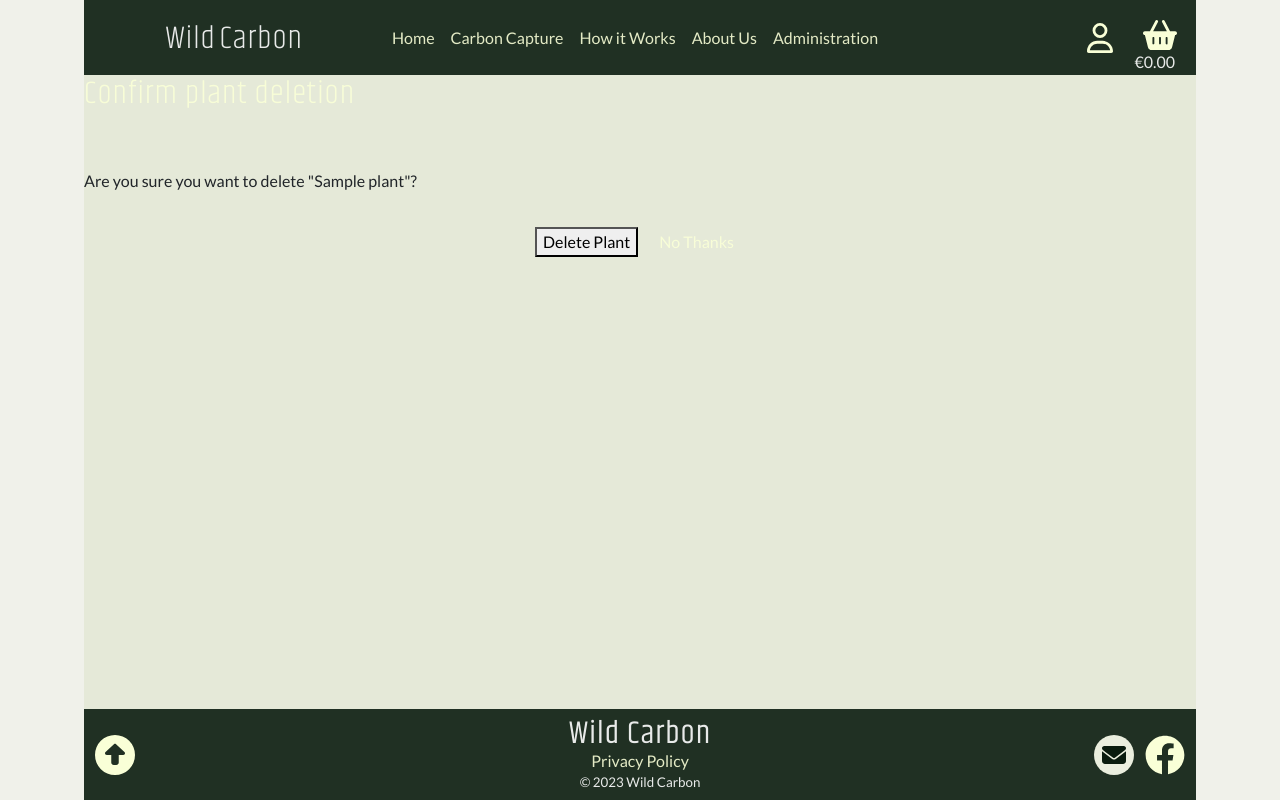
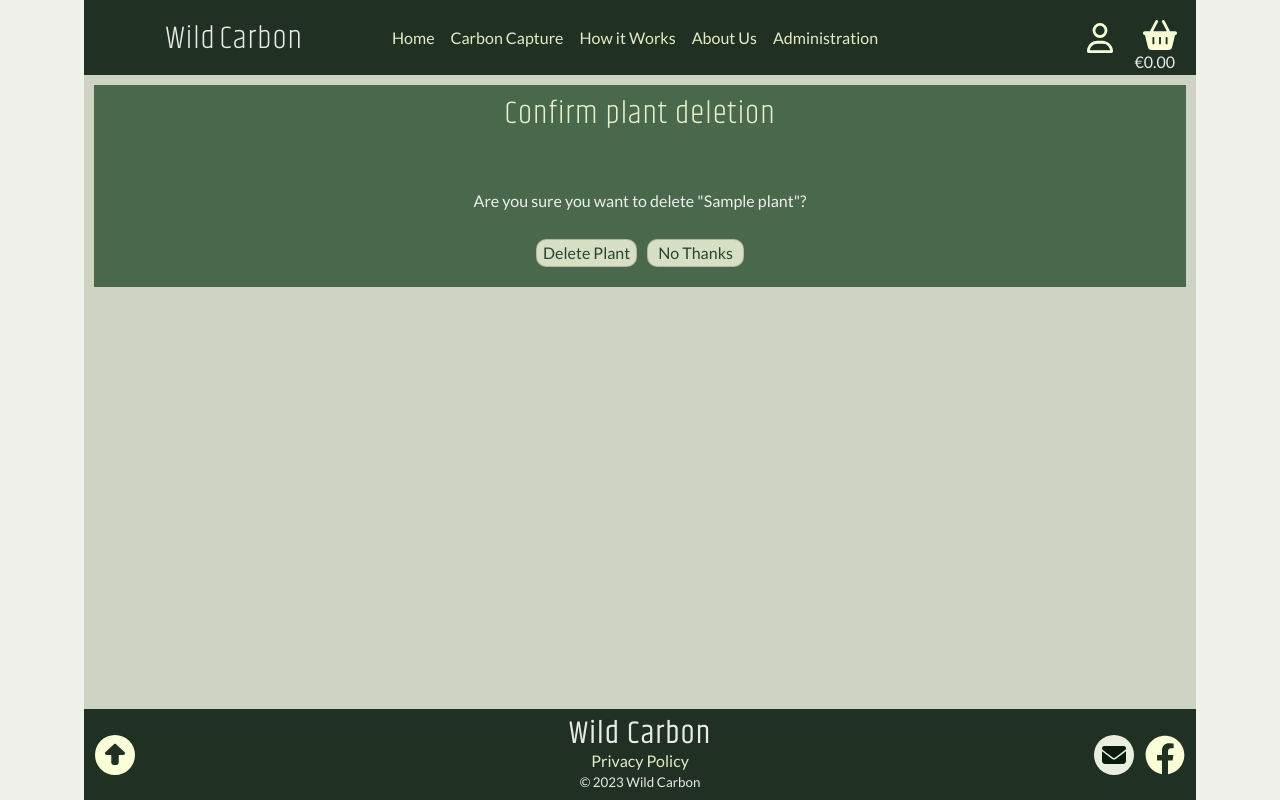
Before and after one commit to Stephen-J-Whitaker/wild-carbon, a Django app: page /plants/delete_plant/1 in a window 1280 px wide. Run offline with Django 3.2, Linux system fonts and the light colour scheme; a user stored in the database is signed in; tables that the repository leaves empty hold one stand-in row (values such as "Sample post"); some libraries are stand-ins or nearby versions.

Commit message:
FEAT: Update delete plant confirmation page styles

```diff
--- a/plants/templates/plants/confirm_delete_plant.html
+++ b/plants/templates/plants/confirm_delete_plant.html
@@ -10,17 +10,21 @@
 {% endblock %}
 
 {% block content %}
-    <h2 class="general-header">Confirm plant deletion</h2>
+<div class="content-container">
+    <div class="inner-content-container delete-plant-inner-content-container">
+        <h1 class="content-header">Confirm plant deletion</h1>
         <div>
             <form method="post">
                 {% csrf_token %}
                 <p class="confirm-delete"><br><br>Are you sure you want to delete "{{ object }}"?</p>
                 {{ form }}
                 <div class="button-container">
-                <button type="submit">Delete Plant</button>
-                <a href="{% url 'list_plants' %}">No Thanks</a>
+                    <button class="width-100-button button light-button" type="submit">Delete Plant</button>
+                    <a class="button width-100-button button-content" href="{% url 'list_plants' %}">No Thanks</a>
                 </div>
             </form>
+        </div>
+    </div>
 </div>
 {% endblock content %}
 
--- a/plants/templates/plants/list_plants.html
+++ b/plants/templates/plants/list_plants.html
@@ -55,8 +55,10 @@
                                 <div>&#8364; {{ plant.price }} ex VAT</div>
                                 <div>SKU: {{ plant.sku }}</div>
                                 <div class="add-plant-links">
-                                    <a class="link" href="{% url 'edit_plant' plant.id %}">Edit</a> |
-                                    <a class="link" href="{% url 'delete_plant' plant.id %}">Delete</a>
+                                    <small>
+                                        <a class="link" href="{% url 'edit_plant' plant.id %}">Edit</a> |
+                                        <a class="link" href="{% url 'delete_plant' plant.id %}">Delete</a>
+                                    </small>
                                 </div>
                             </div>
                         </div>
--- a/static/css/style.css
+++ b/static/css/style.css
@@ -10,7 +10,7 @@
     --brand-font-family: Khand, Lato, Helvetica, sans-serif;
     --primary-font-family: Lato, Helvetica, sans-serif;
     --body-background-colour: rgb(240, 241, 234);
-    --main-background-colour: rgba(229, 233, 216, 1);
+    --main-background-colour: rgb(207, 211, 195);
     --header-footer-background-colour: rgba(9, 27, 14, 0.9);
     --dropdown-background-colour: rgba(9, 27, 14, 1);
     --modal-backdrop-background-colour: rgba(9, 27, 14, 0.3);
@@ -44,6 +44,7 @@
 
 /* Message */
 .message-container {
+    max-width: 90vw;
     position: fixed;
     top: 80px;
     right: 15px;
@@ -487,7 +488,8 @@ main {
     color: var(--main-font-colour);
 }
 
-.add-edit-plant-inner-content-container {
+.add-edit-plant-inner-content-container,
+.delete-plant-inner-content-container {
     flex-wrap: wrap;
     display: flex;
     flex-direction: column;
@@ -798,6 +800,7 @@ a:hover,
 }
 
 .contact-us-close-button
+.width-100-button
 .privacy-policy-close-button {
     width: 100px;
 }
--- a/templates/includes/toasts/toast_success.html
+++ b/templates/includes/toasts/toast_success.html
@@ -1,6 +1,6 @@
 {% load basket_tools %}
 
-<div class="toast align-items-center success" role="alert" aria-live="assertive" aria-atomic="true" data-bs-autohide="false">
+<div class="toast align-items-center success" role="alert" aria-live="assertive" aria-atomic="true" data-bs-autohide="true">
     <div class="d-flex">
       <div class="toast-body">Success</div>
       <div class="toast-message">{{ message }}</div>
```
Also changed, not shown: plants/templates/plants/list_plant_records.html (+8 -4 lines). Lines whose indentation alone changed are shown as unchanged.
